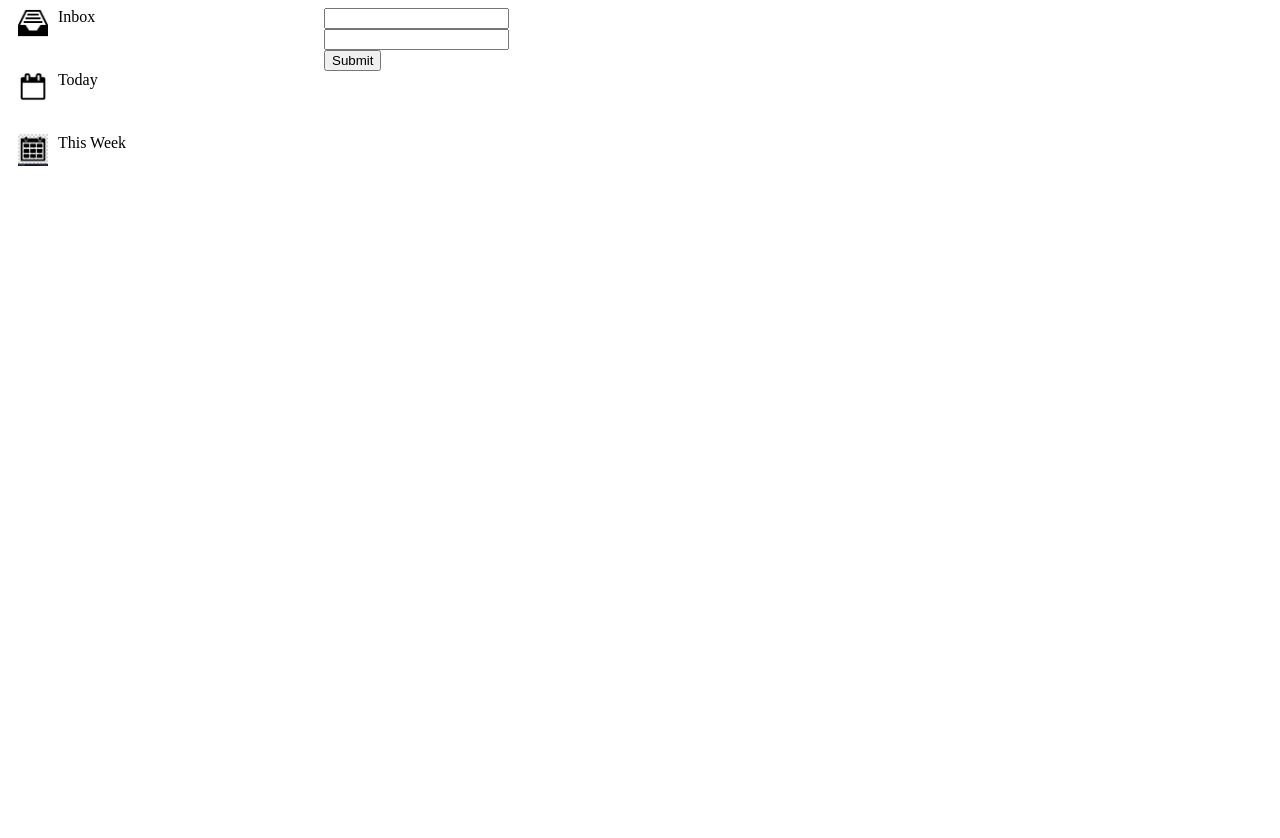
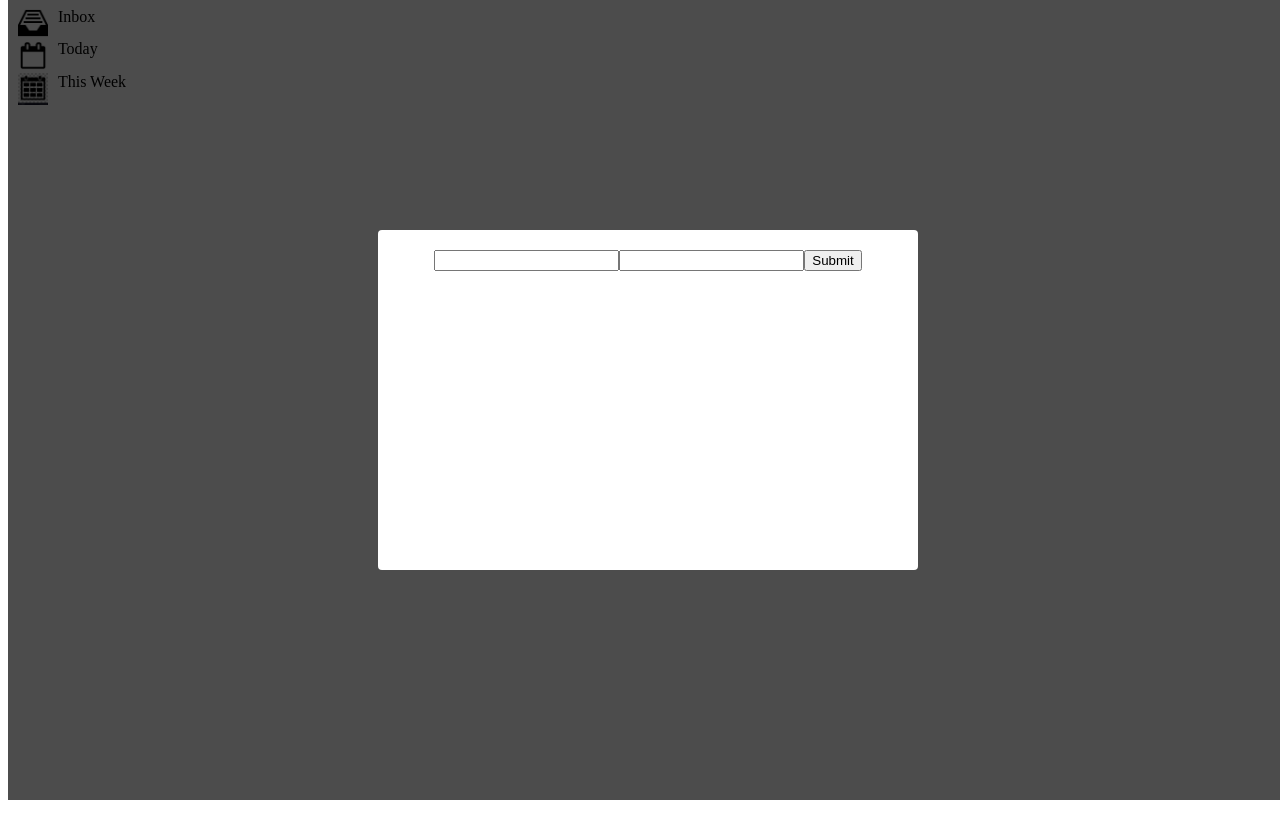
Before and after one commit to Sawaian/todo, a website built with webpack: page dist/index.html in a window 1280 px wide. After the commit the page ends 800 px from the top, so only its background shows below. Built offline with nearby package versions, Linux system fonts and the light colour scheme.

Commit message:
Added modal box with the form inside it.

```diff
--- a/src/index.js
+++ b/src/index.js
@@ -7,6 +7,11 @@ import './styles.css';
     task.taskStorage();
    taskBundle();
 
+
+   const tabSideBbar = () => {
+
+   }
+
 console.log("this page is working.");
 console.log("this update is working.");
 console.log("sixth update");
--- a/src/styles.css
+++ b/src/styles.css
@@ -1,13 +1,33 @@
 #content{
     display: grid;
     grid-template-columns: 1fr 1fr 1fr 1fr;
-    grid-template-rows: 1fr 1fr 1fr 1fr;
+    grid-template-rows: 1fr 1fr;
     grid-template-areas:
     "sidebar taskBody taskBody ."
     "sidebar display display ."
-    "sidebar display display ."
+    ;
+    width: 100%;
+    height: 100%;
+}
 
-    ;
+.bgModal{
+    display: flex;
+    width: 100%;
+    height: 100%;
+    background-color: rgb(0, 0, 0, 0.7);
+    position: absolute;
+    top: 0;
+    justify-content: center;
+    align-items: center;
+}
+
+.modal{
+    width: 500px;
+    height: 300px;
+    background-color: white;
+    text-align: center;
+    border-radius: 4px;
+    padding: 20px;
 }
 
 #sidebar{
--- a/src/taskDom.js
+++ b/src/taskDom.js
@@ -8,6 +8,7 @@ const taskBody = (()=>{
 
     return {
         taskBody,
+        content,
     }
 })();
 
@@ -15,6 +16,15 @@ const taskBody = (()=>{
 // Generates dom for title.
 const taskForm = (() => {
     //Creates form.
+
+    let bgModal= document.createElement("div");
+            bgModal.setAttribute("name", "title");
+            bgModal.setAttribute("class", "bgModal");
+
+    let modal = document.createElement("div");
+            modal.setAttribute("class", "modal");
+
+
     let form = document.createElement("form")
         form.setAttribute("method", "get");
         // form.setAttribute("action", "submit.php");
@@ -37,7 +47,9 @@ const taskForm = (() => {
             form.appendChild(title);
             form.appendChild(description);
             form.appendChild(submit);
-            taskBody.taskBody.appendChild(form);
+            modal.appendChild(form);
+            taskBody.content.appendChild(bgModal);
+            bgModal.appendChild(modal);
 })();
 
 // Loads both of the dom elements.
```
Also changed, not shown: dist/main.js.
